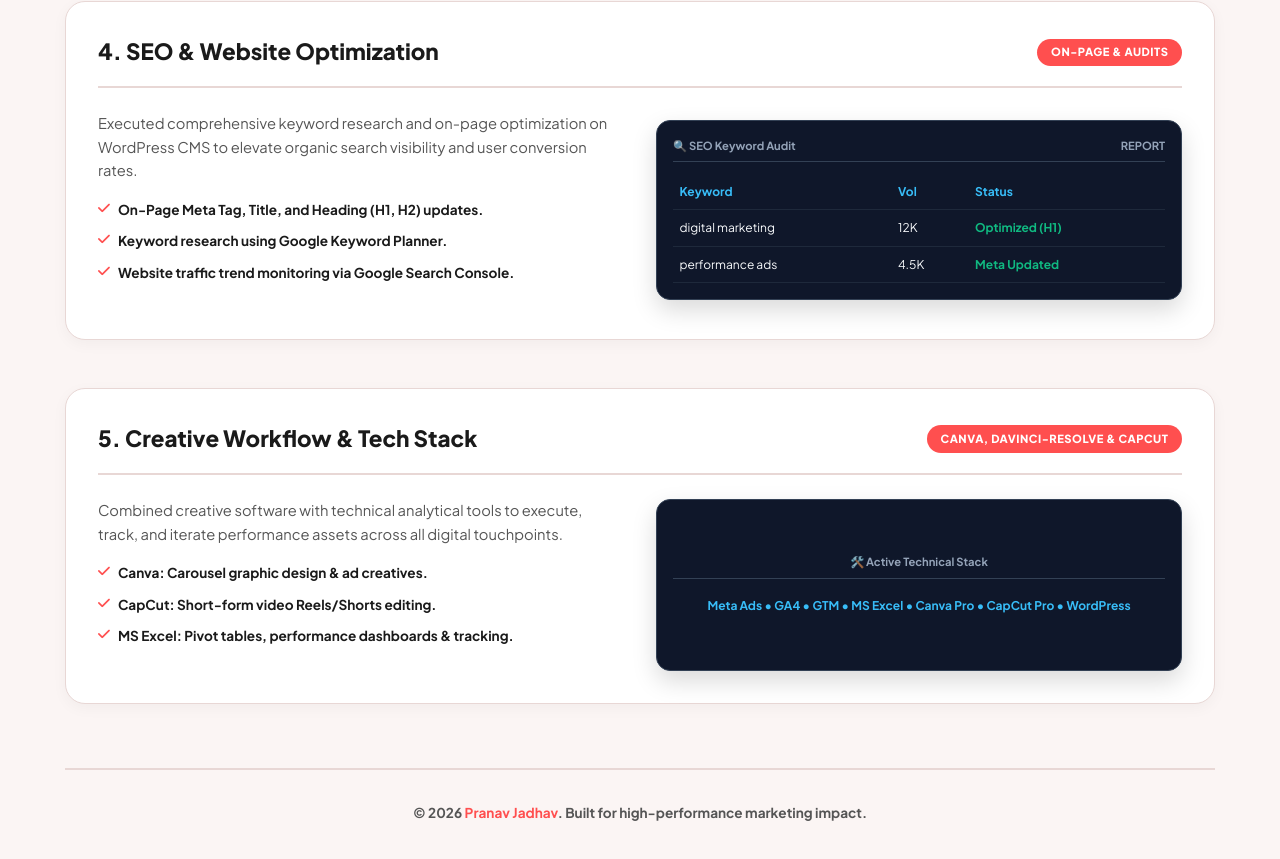
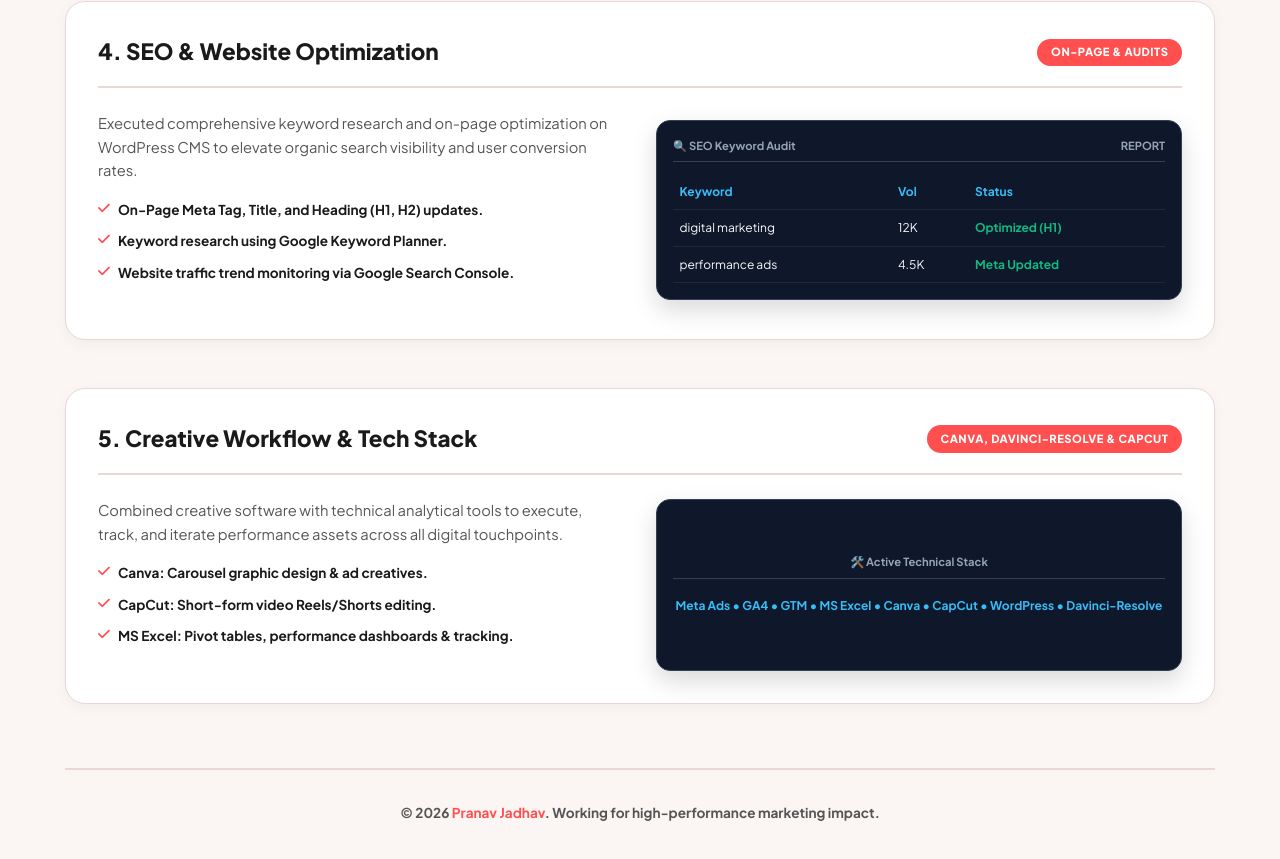
Before and after one commit to pranavjjj/Digital-marketing-Portfolio, a plain HTML site: page index.html in a window 1280 px wide. Shown: the part 2060-2919 px from the top of the page. Drawn offline with Linux system fonts and the light colour scheme.

Commit message:
updated skills section

```diff
--- a/index.html
+++ b/index.html
@@ -886,7 +886,7 @@
                     </div>
                     <p
                         style="font-size: 0.75rem; color: #38BDF8; font-weight: 700; line-height: 1.8; margin-top: 0.25rem;">
-                        Meta Ads • GA4 • GTM • MS Excel • Canva Pro • CapCut Pro • WordPress
+                        Meta Ads • GA4 • GTM • MS Excel • Canva • CapCut • WordPress • Davinci-Resolve
                     </p>
                 </div>
             </div>
@@ -894,7 +894,7 @@
 
         <!-- Footer -->
         <div class="footer-bar">
-            <p>&copy; 2026 <span>Pranav Jadhav</span>. Built for high-performance marketing impact.</p>
+            <p>&copy; 2026 <span>Pranav Jadhav</span>. Working for high-performance marketing impact.</p>
         </div>
     </div>
 
```
